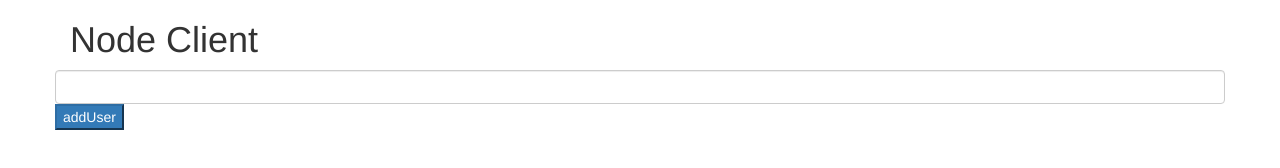
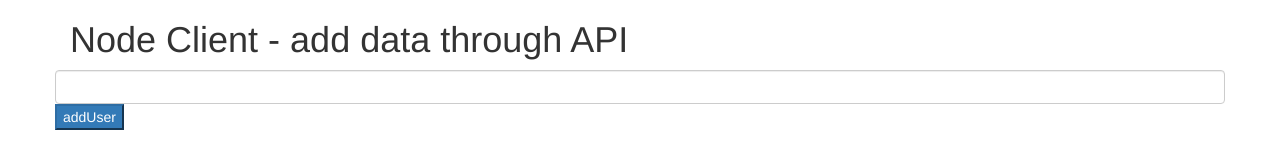
Before and after one commit to siyamulislam/node-mongo-client, a plain HTML site: page index.html in a window 1280 px wide. Drawn offline with nearby package versions, Linux system fonts and the light colour scheme; no server answers.

Commit message:
title changed

```diff
--- a/index.html
+++ b/index.html
@@ -1,6 +1,5 @@
 <!DOCTYPE html>
 <html lang="en">
-
 <head>
     <meta charset="UTF-8">
     <meta http-equiv="X-UA-Compatible" content="IE=edge">
@@ -12,7 +11,7 @@
 <body>
 
     <div class="container">
-        <h1>Node Client</h1>
+        <h1>Node Client - add data through API</h1>
         <p id="userName"></p>
         <div class="row">
             <input type="text" class="form-control" id="user">
```
